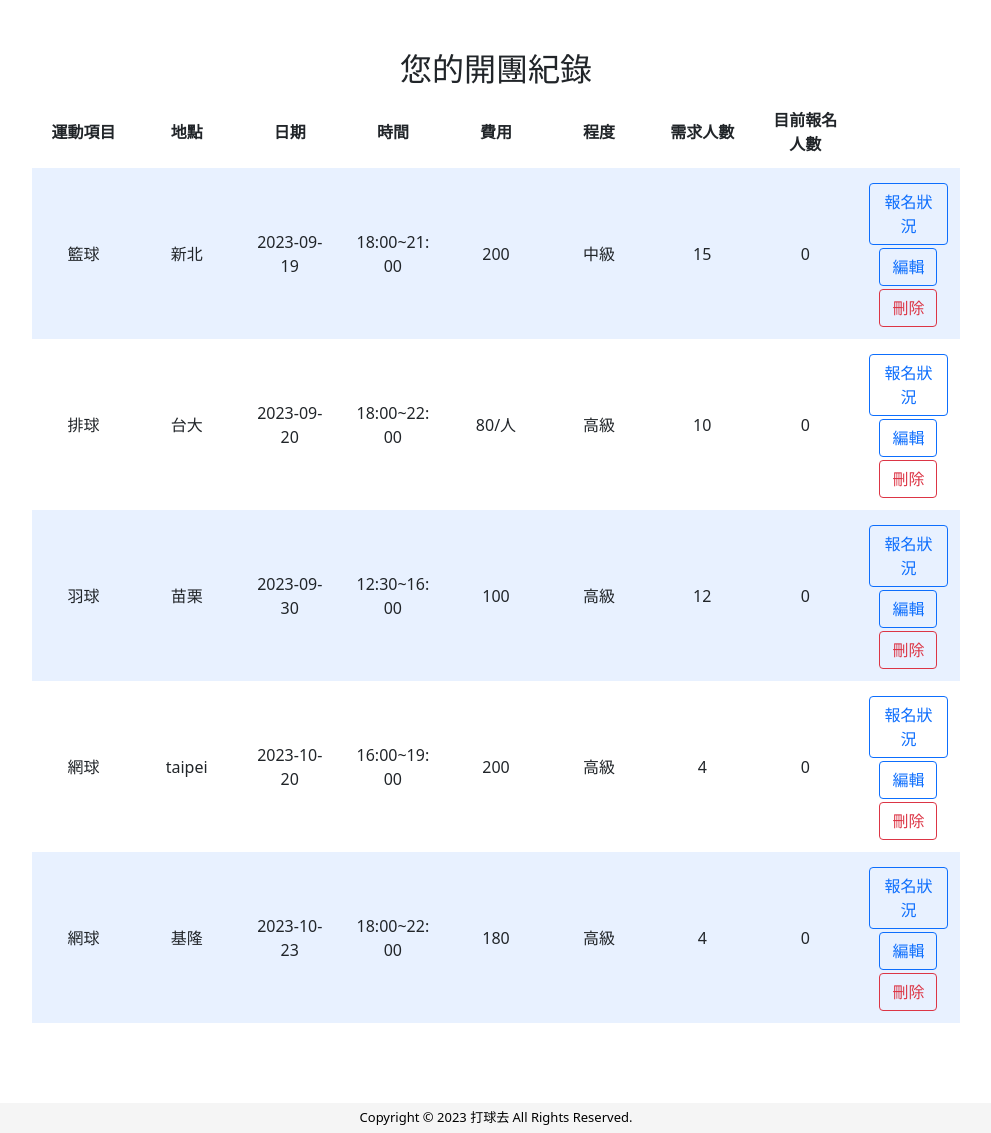
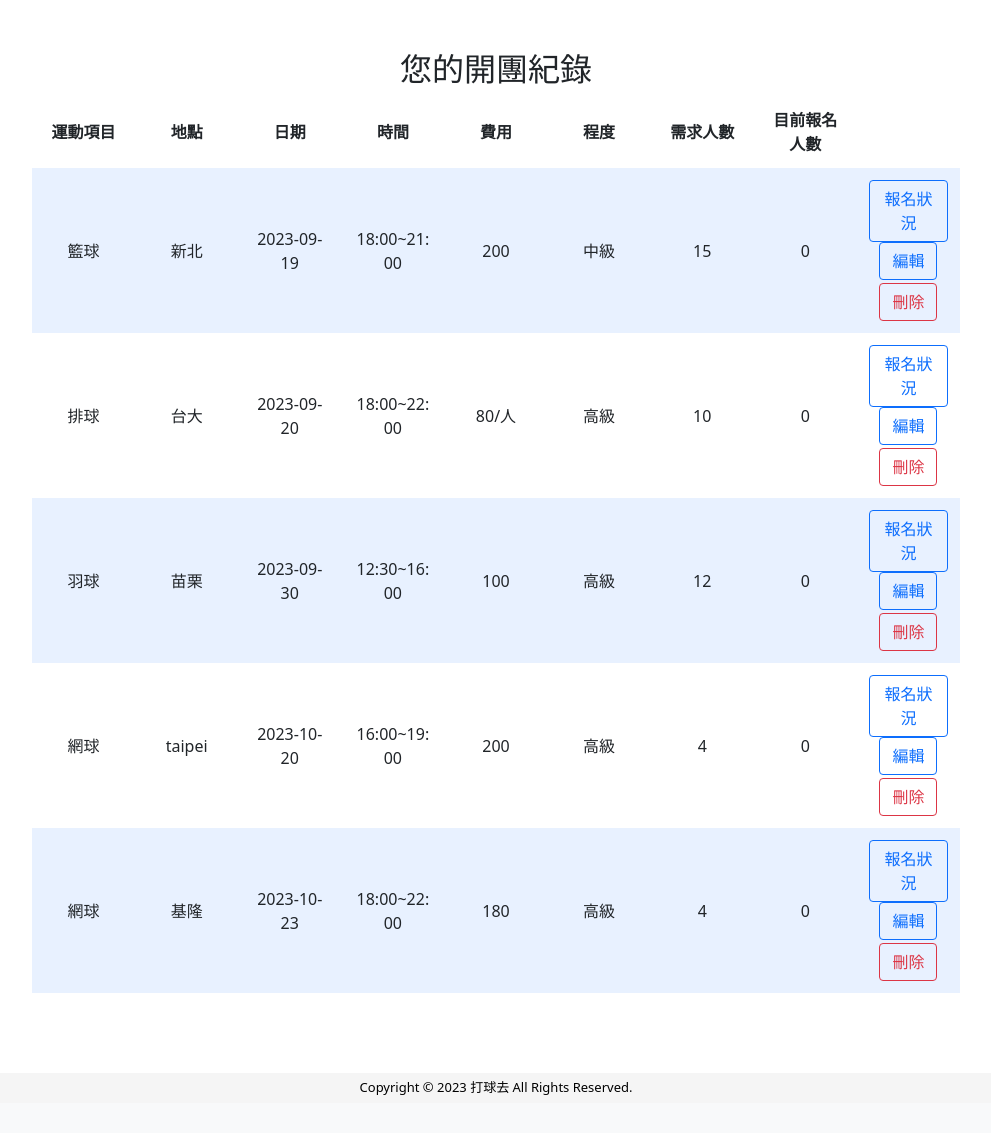
Before and after one commit to joeyyu123/finalproject, a Flask app: page /created_history in a window 1280 px wide. Shown: the part 66-1199 px from the top of the page, without its empty margins (144-1135 px from the left). After the commit the page ends 1161 px from the top, so only its background shows below. Run offline with Flask 3, Linux system fonts and the light colour scheme; a user stored in the database is signed in; some libraries are stand-ins or nearby versions.

Commit message:
處理小bug

```diff
--- a/app.py
+++ b/app.py
@@ -297,3 +297,6 @@ def view_signups(activity_id):
     activity = db.execute("SELECT * FROM activities WHERE id = ?", activity_id)
     signups = db.execute("SELECT * FROM signups WHERE activity_id = ?", activity_id)
     return render_template("view_signups.html", activity=activity[0], signups=signups)
+
+if __name__ == "__main__": #如果以主程式運行
+    app.run() #啟動伺服器
--- a/templates/applied_history.html
+++ b/templates/applied_history.html
@@ -44,7 +44,7 @@
 <script>
 
     document.addEventListener("DOMContentLoaded", function() {
-        const cancelSignupButtons = document.querySelectorAll(".cancel-signup-button");
+        const cancelSignupButtons = document.querySelectorAll(".btn-outline-primary");
 
             cancelSignupButtons.forEach(button => {
                 button.addEventListener("click", function() {
--- a/templates/created_history.html
+++ b/templates/created_history.html
@@ -29,9 +29,9 @@
                     <td class="text-middle">{{ activity.level }}</td>
                     <td class="text-middle">{{ activity.participants }}</td>
                     <td class="text-middle">{{ activity.applicants }}</td>
-                    <td class="button">
-                        <button class="btn btn-outline-primary" href="/view_signups/{{ activity.id }}">報名狀況</button><br>
-                        <button class="btn btn-outline-primary" href="/view_signups/{{ activity.id }}">編輯</button><br>
+                    <td class="text-middle">
+                        <a class="btn btn-outline-primary" href="/view_signups/{{ activity.id }}">報名狀況</a><br>
+                        <a class="btn btn-outline-primary" href="/view_signups/{{ activity.id }}">編輯</a><br>
                         <button class="btn btn-outline-danger" data-id="{{ activity.id }}">刪除</button>
                     </td>
                 </tr>
@@ -45,7 +45,7 @@
 
 <script>
     document.addEventListener("DOMContentLoaded", function() {
-        const deleteButtons = document.querySelectorAll(".delete-button");
+        const deleteButtons = document.querySelectorAll(".btn-outline-danger");
 
         deleteButtons.forEach(button => {
             button.addEventListener("click", function() {
```
Also changed, not shown: 2 other files.
